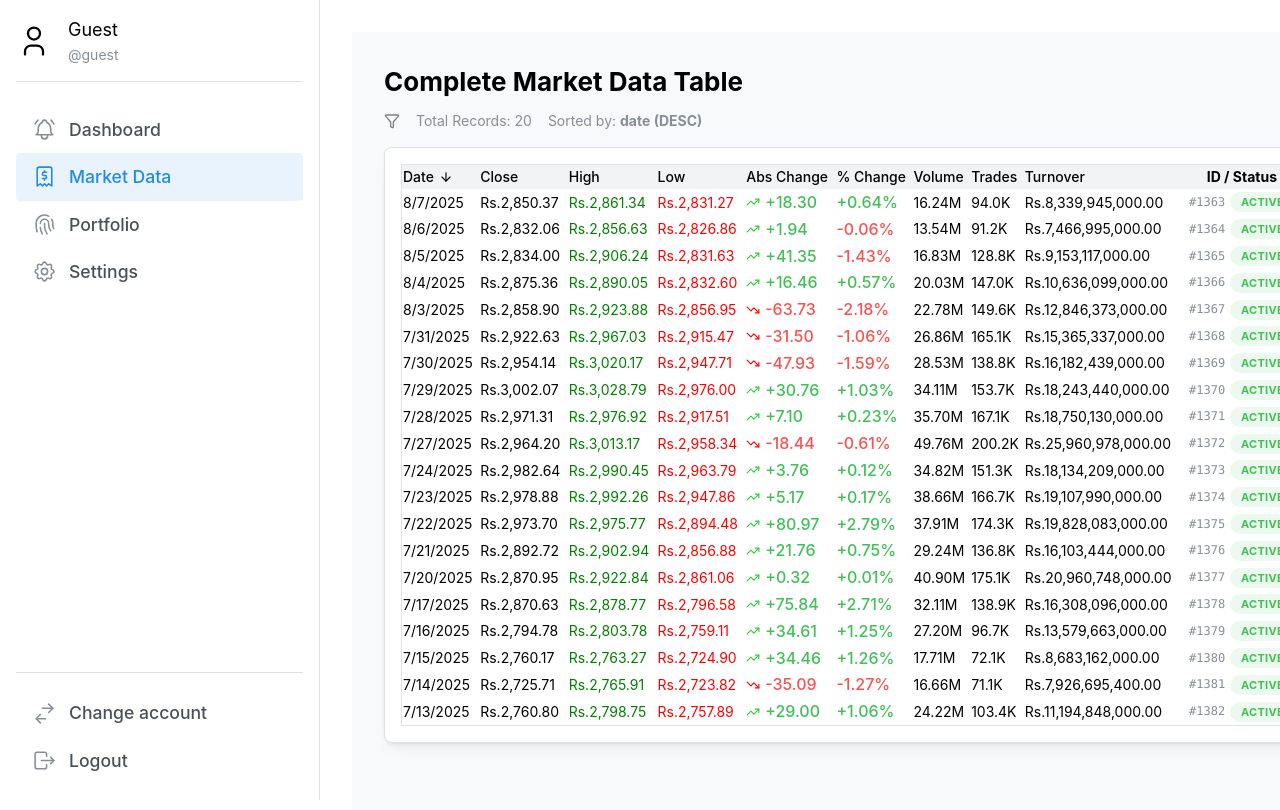
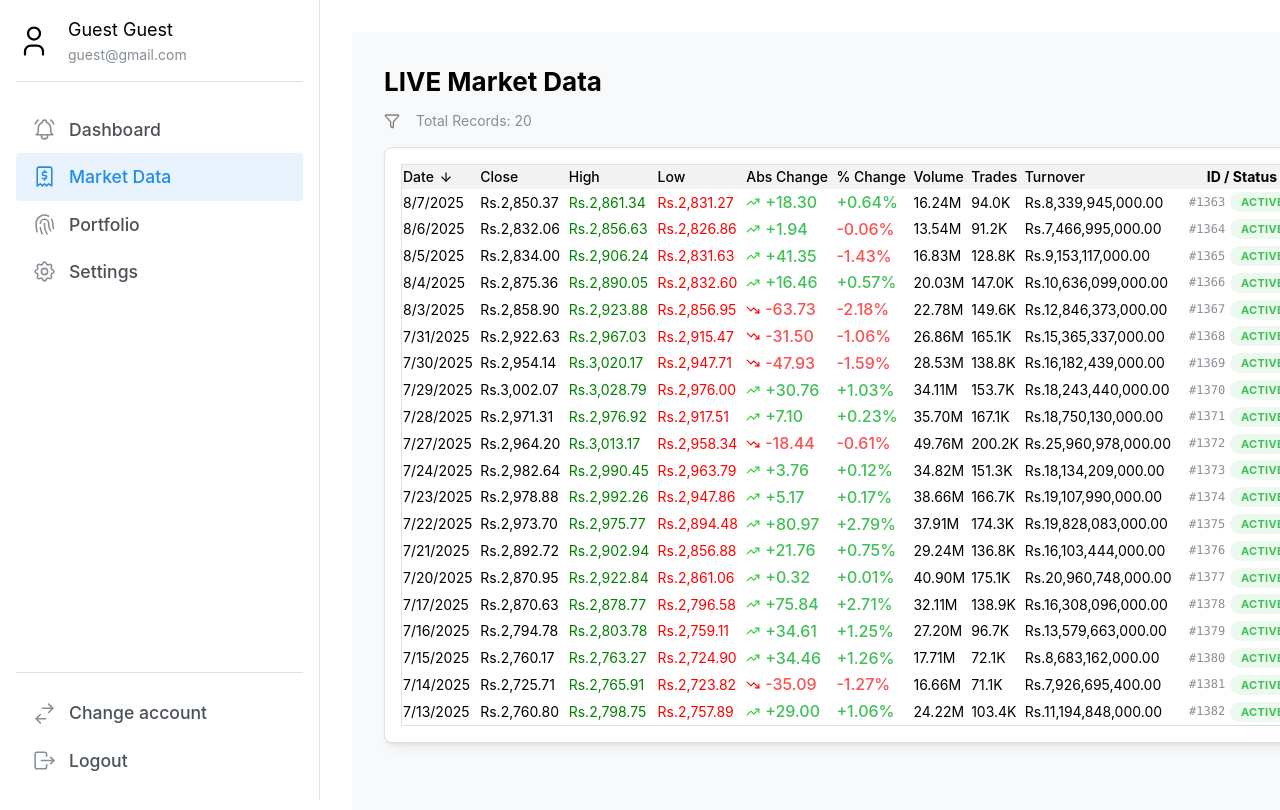
Before and after one commit to exeRik/NotNepse, a React (Vite) app: page /market in a window 1280 px wide. Shown: the top 810 px of the page. Built offline with nearby package versions, Linux system fonts and the light colour scheme.

Commit message:
few chnanges

```diff
--- a/src/App.jsx
+++ b/src/App.jsx
@@ -22,13 +22,13 @@ function AppContent() {
 
   // Dynamic page titles
   const pageTitles = {
-    "/": "Login | Stock App",
-    "/login": "Login | Stock App",
-    "/signup": "Signup | Stock App",
-    "/dashboard": "Dashboard | Stock App",
-    "/market": "Market Data | Stock App",
-    "/portfolio": "Portfolio | Stock App",
-    "/settings": "Settings | Stock App",
+    "/": "Login ",
+    "/login": "Login ",
+    "/signup": "Signup ",
+    "/dashboard": "Dashboard ",
+    "/market": "Market Data ",
+    "/portfolio": "Portfolio ",
+    "/settings": "Settings ",
   };
 
   return (
--- a/src/components/NavbarSimple.jsx
+++ b/src/components/NavbarSimple.jsx
@@ -47,10 +47,10 @@ export default function NavbarSimple() {
       <IconUser size={36} stroke={1.5} />
       <div>
         <Text weight={700} size="lg" color="black">
-          {user.name || "Guest"}
+          {user.name || "Guest Guest"}
         </Text>
         <Text size="sm" color="dimmed">
-          {user.username || "@guest"}
+          {user.username || "guest@gmail.com"}
         </Text>
       </div>
     </Group>
--- a/src/pages/MarketData.jsx
+++ b/src/pages/MarketData.jsx
@@ -55,15 +55,15 @@ const MarketDataDashboard = () => {
     <div style={{ minHeight: "100vh", padding: "2rem", background: "#f8f9fa" }}>
       {/* Header & Controls stay fixed */}
       <div style={{ marginBottom: "1rem" }}>
-        <Title order={2} mb="sm">Complete Market Data Table</Title>
+        <Title order={2} mb="sm">LIVE Market Data</Title>
         <Group position="apart">
           <Group spacing={5}>
             <Filter size={16} color="gray" />
             <Text size="sm" c="dimmed">Total Records: {rawData.length}</Text>
           </Group>
-          <Text size="sm" c="dimmed">
+          {/* <Text size="sm" c="dimmed">
             Sorted by: <strong>{sortBy} ({sortOrder.toUpperCase()})</strong>
-          </Text>
+          </Text> */}
         </Group>
       </div>
 
```
